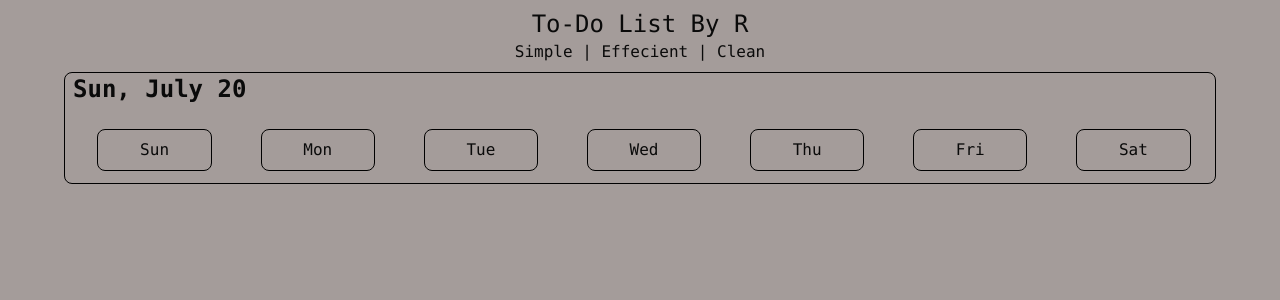
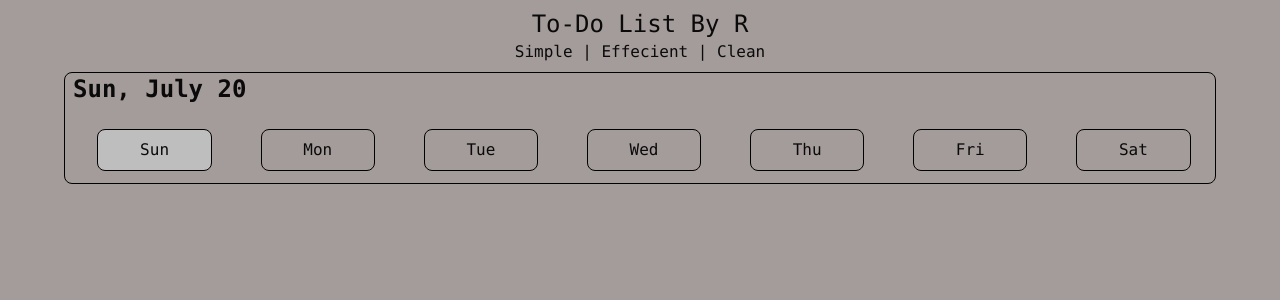
Before and after one commit to furtherafay/todolist, a React (Vite) app: page / in a window 1280 px wide. Shown: the top 300 px of the page. Built offline with nearby package versions, Linux system fonts and the light colour scheme.

Commit message:
fix: today's day remains highlighted

```diff
--- a/src/components/Calendar.jsx
+++ b/src/components/Calendar.jsx
@@ -22,7 +22,7 @@ export const Calendar = () => {
   const [month, setMonth] = useState(today.getMonth());
   const [date, setDate] = useState(today.getDate());
   const [day, setDay] = useState(today.getDay());
-  const [selectedIndex, setSelectedIndex] = useState();
+  const [selectedIndex, setSelectedIndex] = useState(today.getDay());
 
   const getDate = () => {
     return `${days[day]}, ${months[month]} ${date}`;
```
